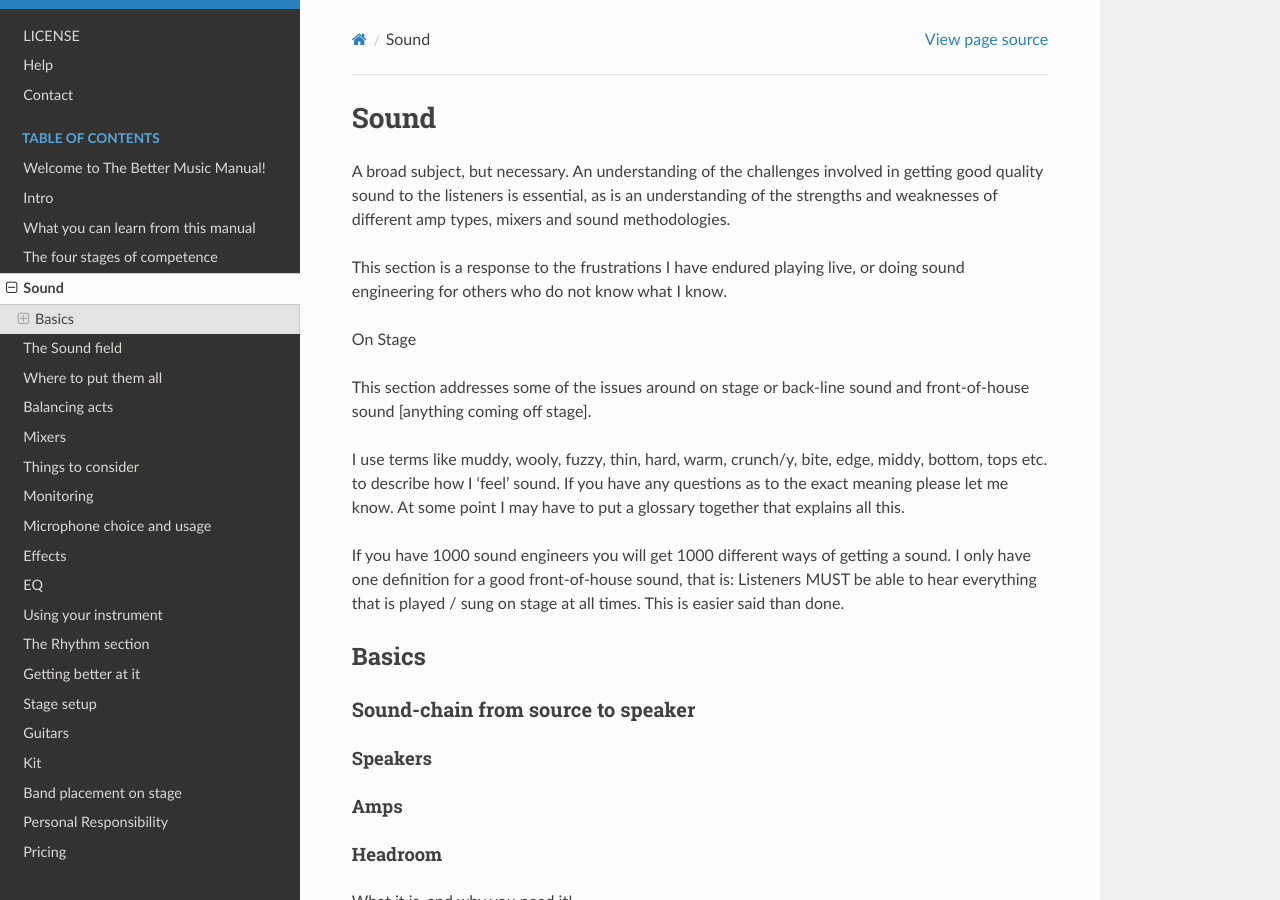
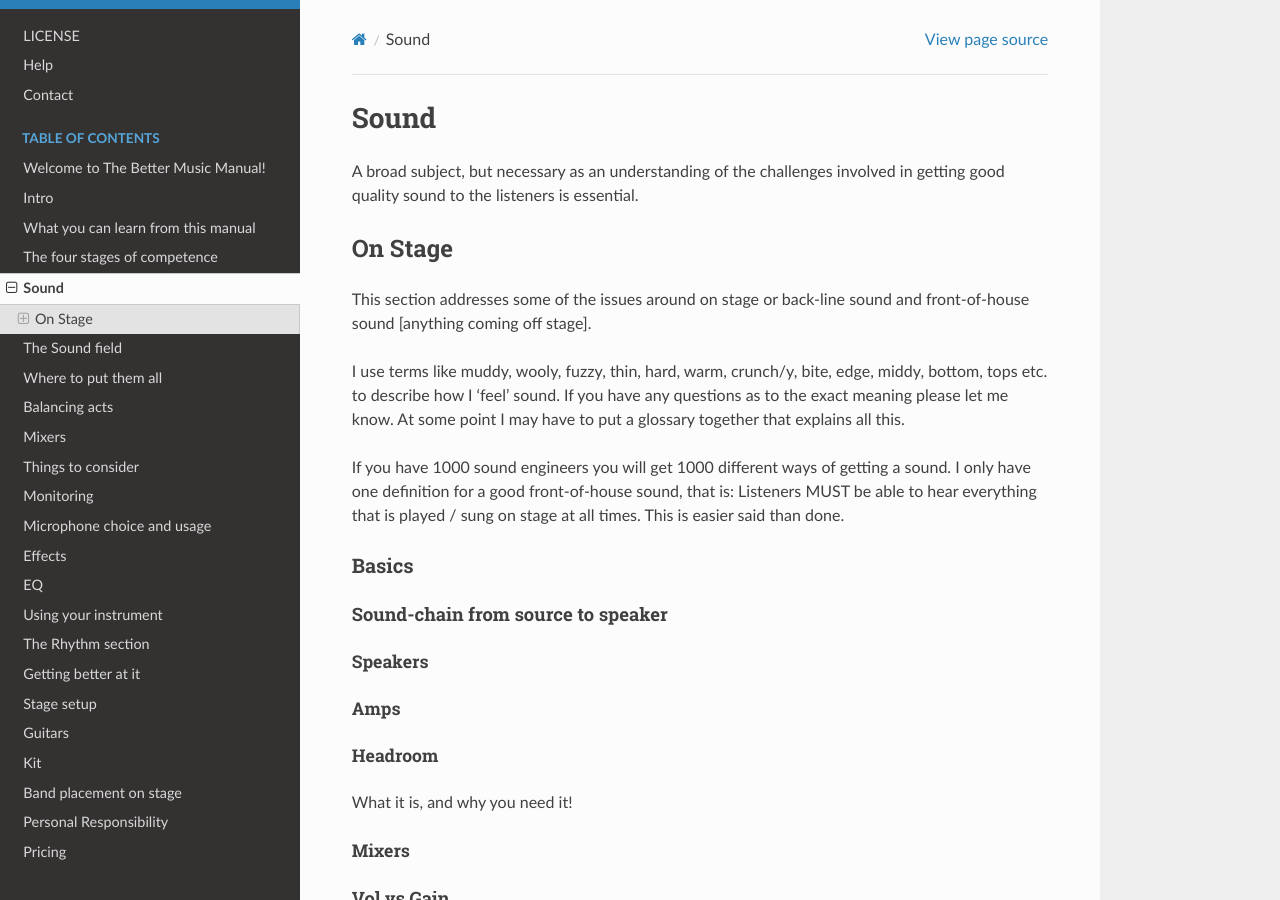
Before and after one commit to flakjakk/docs-repo, a Sphinx documentation site: the page built from docs/source/sound1.rst, in a window 1280 px wide and 900 px high. Built offline with Sphinx 7.4.7 and the Read the Docs theme 2.0.0, drawn with Linux system fonts in a browser that asks for light colours; pages that are not in the unit, such as notebooks, are missing from menus.

Commit message:
Update sound1.rst
Reworking grammar / content.

```diff
--- a/docs/source/sound1.rst
+++ b/docs/source/sound1.rst
@@ -1,11 +1,10 @@
 Sound
 *****
 
-A broad subject, but necessary. An understanding of the challenges involved in getting good quality sound to the listeners is essential, as is an understanding of the strengths and weaknesses of different amp types, mixers and sound methodologies.
-
-This section is a response to the frustrations I have endured playing live, or doing sound engineering for others who do not know what I know.
+A broad subject, but necessary as an understanding of the challenges involved in getting good quality sound to the listeners is essential.
 
 On Stage
+########
 
 This section addresses some of the issues around on stage or back-line sound and front-of-house sound [anything coming off stage].
 
@@ -13,26 +12,25 @@ I use terms like muddy, wooly, fuzzy, thin, hard, warm, crunch/y, bite, edge, mi
 
 If you have 1000 sound engineers you will get 1000 different ways of getting a sound. I only have one definition for a good front-of-house sound, that is: Listeners MUST be able to hear everything that is played / sung on stage at all times. This is easier said than done.
 
-
 Basics
-######
+======
 
 Sound-chain from source to speaker
-==================================
+----------------------------------
 
 Speakers
---------
+^^^^^^^^
 
 Amps
-----
+^^^^
 
 Headroom
---------
+^^^^^^^^
 
 What it is, and why you need it!
 
 Mixers
-------
+^^^^^^
 
 Vol vs Gain
 -----------
```
